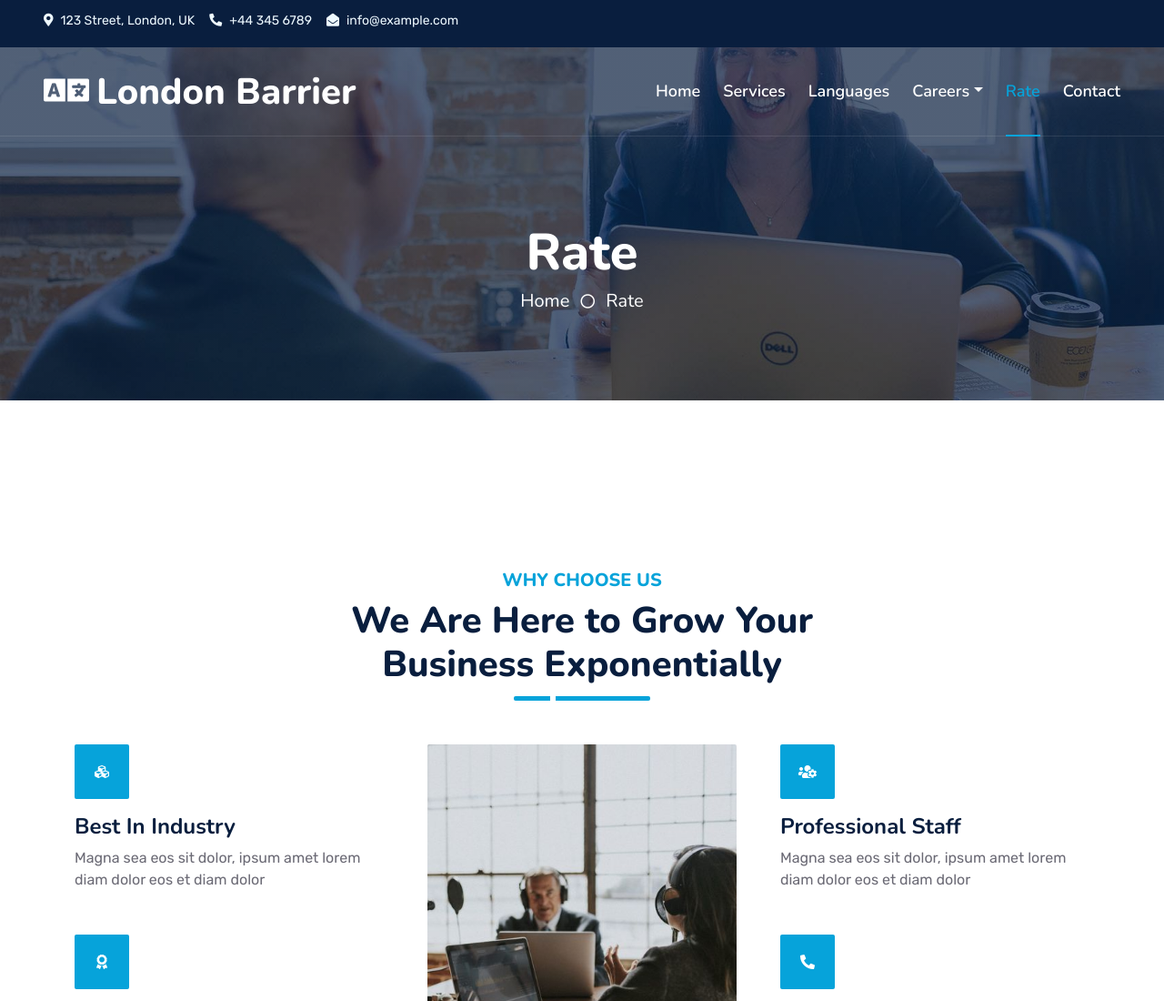
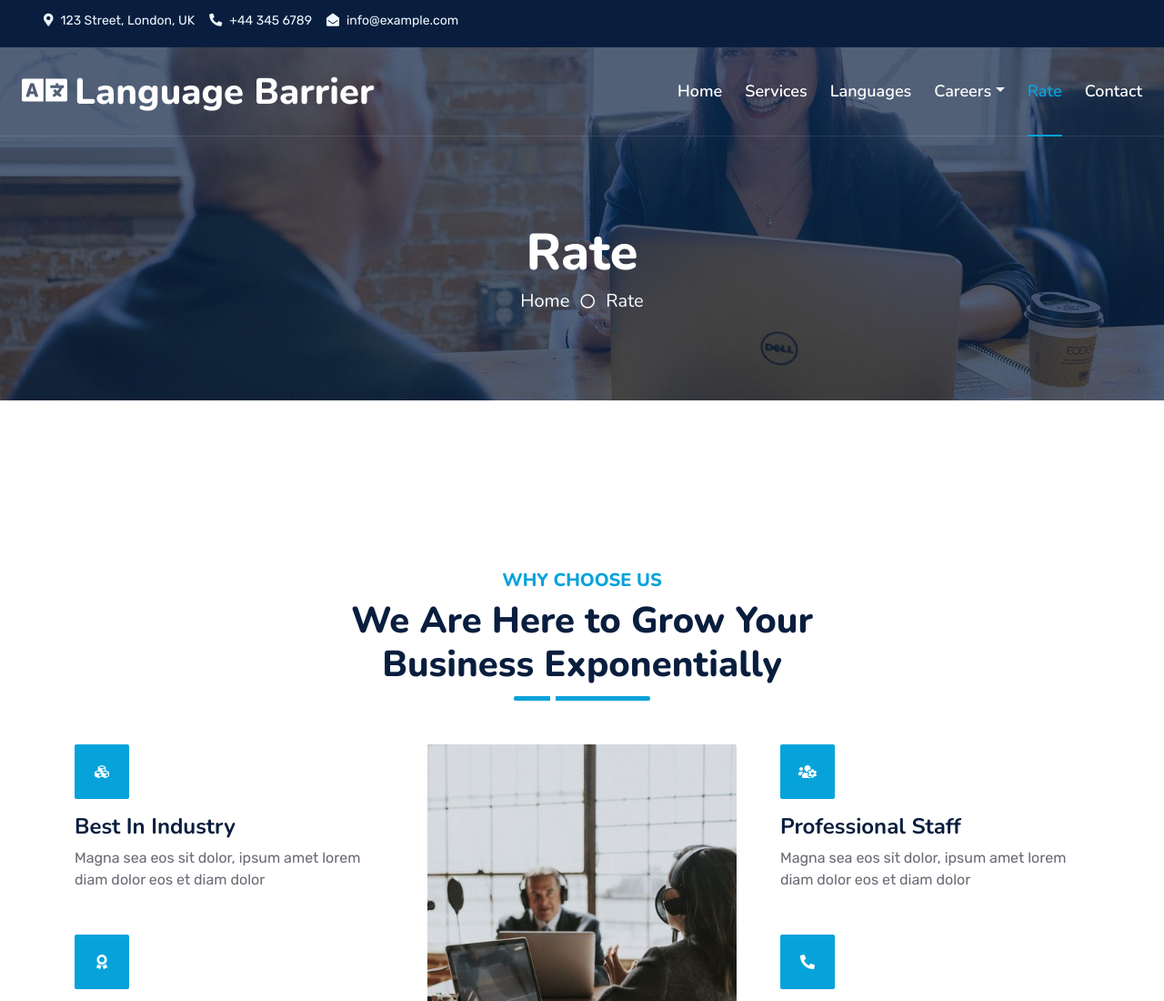
Before and after one commit to ahmed964/language-barrier-app, a website: page pages/rate.html in a window 1280 px wide. Shown: the top 1100 px of the page at 91% size. Drawn offline with nearby package versions, Linux system fonts and the light colour scheme; files that its build step writes are made by us from their sources; files whose address does not match are found by name.

Commit message:
UI changes home page and other pages

```diff
--- a/pages/rate.html
+++ b/pages/rate.html
@@ -65,9 +65,9 @@
 
     <!-- Navbar Start -->
     <div class="container-fluid position-relative p-0">
-        <nav class="navbar navbar-expand-lg navbar-dark px-5 py-3 py-lg-0">
+        <nav class="navbar navbar-expand-lg navbar-dark px-4 py-3 py-lg-0">
             <a href="home" class="navbar-brand p-0">
-                <h1 class="m-0"><i class="fa fa-language me-2 me-2"></i>London Barrier</h1>
+                <h1 class="m-0"><i class="fa fa-language me-2 me-2"></i>Language Barrier</h1>
             </a>
             <button class="navbar-toggler" type="button" data-bs-toggle="collapse" data-bs-target="#navbarCollapse">
                 <span class="fa fa-bars"></span>
```
Also changed, not shown: pages/contact.html (+1 -1 lines), pages/detail.html (+1 -1 lines), pages/index.html (+3 -3 lines), pages/language.html (+1 -1 lines), pages/quote.html (+1 -1 lines), pages/service.html (+1 -1 lines).
